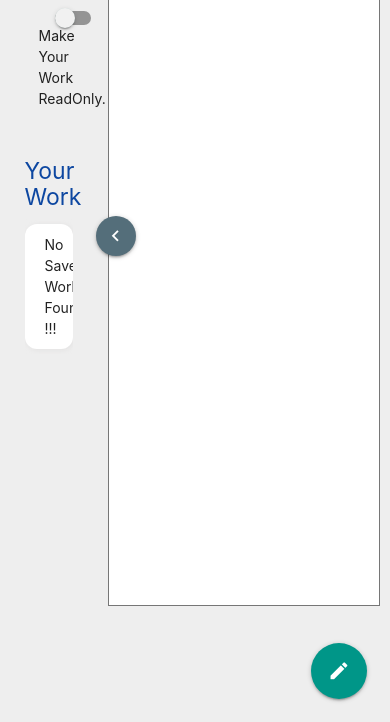
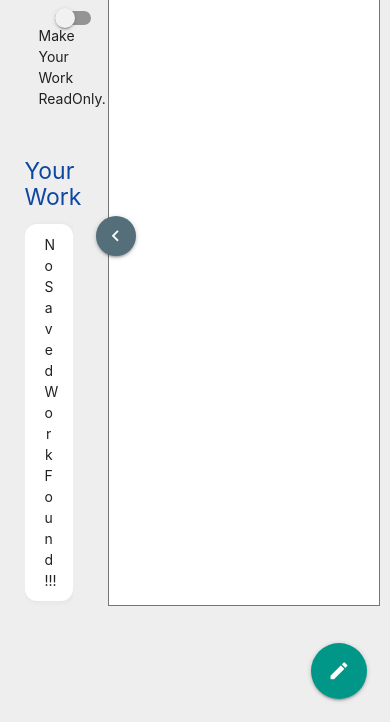
Before and after one commit to vivek-30/typewith, a website built with webpack: page public/index.html in a window 390 px wide. Shown: the part 122-844 px from the top of the page. Built offline with nearby package versions, Linux system fonts and the light colour scheme.

Commit message:
made dashboard section responsive

```diff
--- a/src/sass/index.scss
+++ b/src/sass/index.scss
@@ -79,6 +79,8 @@ body {
 
 #dashboard {
   padding: ($normalPadding/2) $normalPadding;
+  height: 65vh;
+  overflow: scroll;
 
   ul.collection {
     background: $bgColor !important;
@@ -88,6 +90,7 @@ body {
   .my-work {
     margin: 5px 0px !important;
     border-radius: 12px !important;
+    word-break: break-all;
     box-shadow: 1px 1px 5px rgba(187, 180, 180, 0.2) !important;
   }
 }
```
